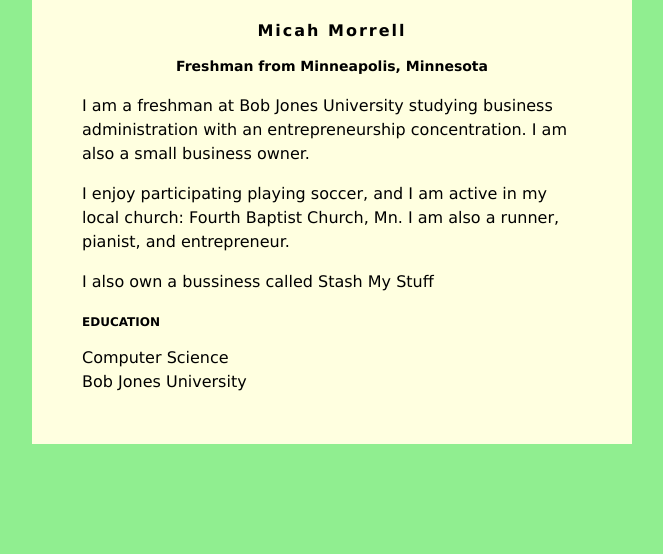
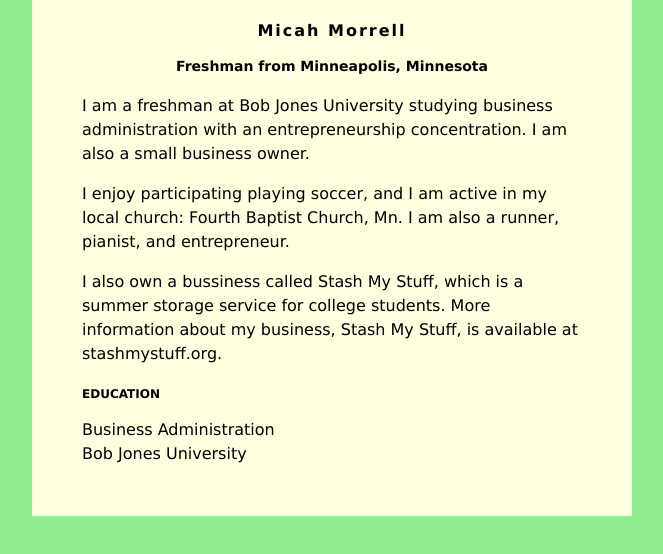
Before and after one commit to micahtmorrell/micahtmorrell.github.io, a plain HTML site: page index.html in a window 1280 px wide. Shown: the whole page, without its empty margins (308-971 px from the left). Drawn offline with Linux system fonts and the light colour scheme.

Commit message:
Update index.html

```diff
--- a/index.html
+++ b/index.html
@@ -38,11 +38,11 @@ h3 {
             I enjoy participating playing soccer, and I am active in my local church: Fourth Baptist Church, Mn. I am also a runner, pianist, and entrepreneur.
          </p>
          <p>
-            I also own a bussiness called Stash My Stuff
+            I also own a bussiness called Stash My Stuff, which is a summer storage service for college students. More information about my business, Stash My Stuff, is available at stashmystuff.org.
          </p>
 
         <h3>EDUCATION</h3>
-        Computer Science<br>
+       Business Administration<br>
         Bob Jones University
     </div>
 
```
